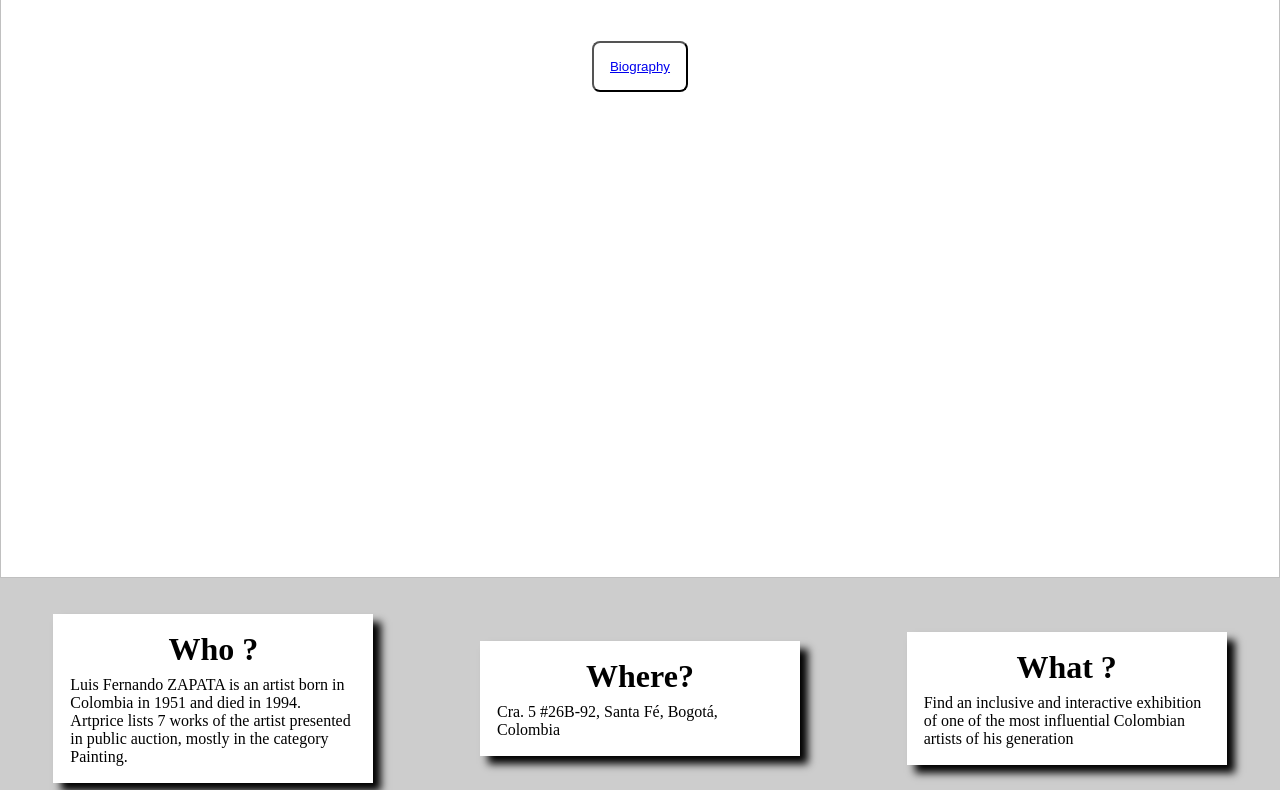
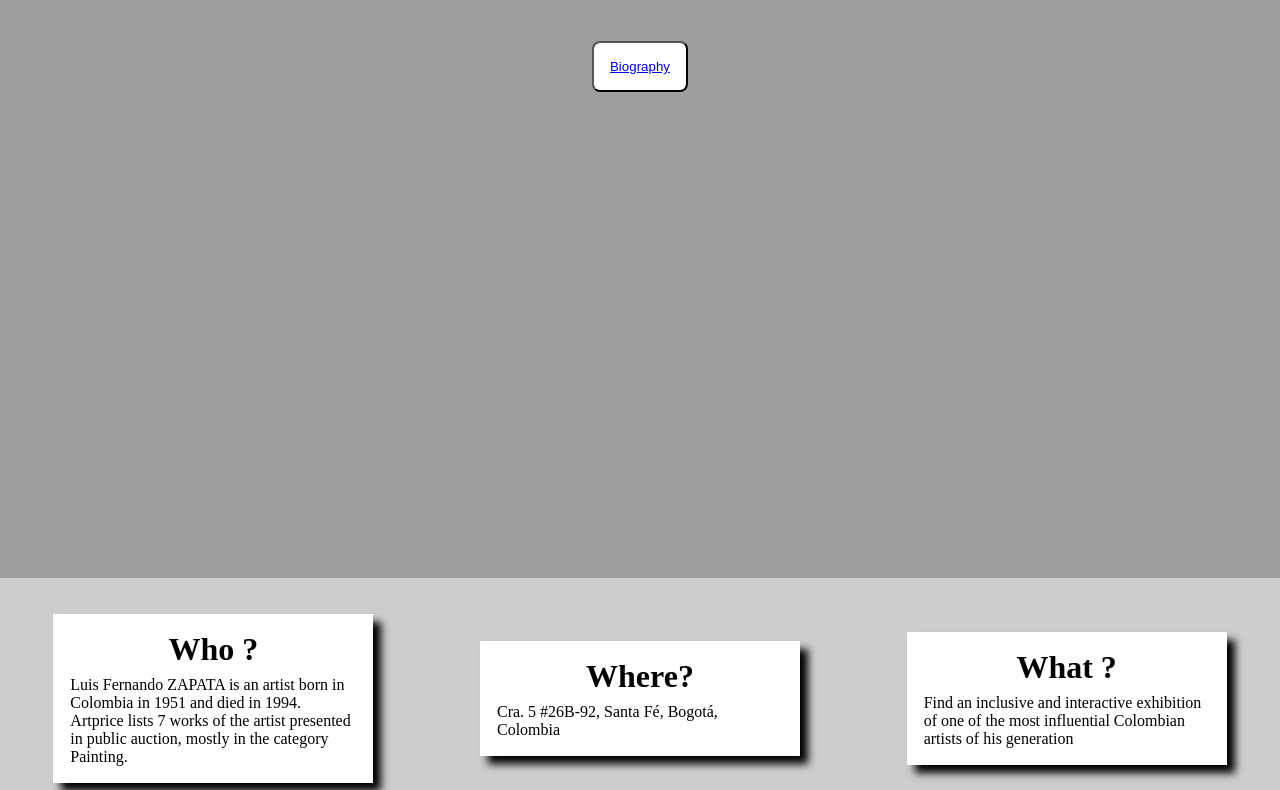
Before and after one commit to Rvillard11/LANDINGPAGE, a plain HTML site: page index.html in a window 1280 px wide. Shown: the part 102-892 px from the top of the page. Drawn offline with Linux system fonts and the light colour scheme; the site is published under a folder, as on GitHub Pages, so addresses that start at the root find nothing.

Commit message:
Update index.html

```diff
--- a/index.html
+++ b/index.html
@@ -12,7 +12,7 @@
 
     <div id="main2">
 
-        <img id="paysage" src="/paysage.jpg" alt="">
+        <img id="paysage" src="./paysage.jpg" alt="">
 
         <div id="second">
             <h1 id="title"> Find the next exhibition of Luis Fernando Zapata</h1>
```
